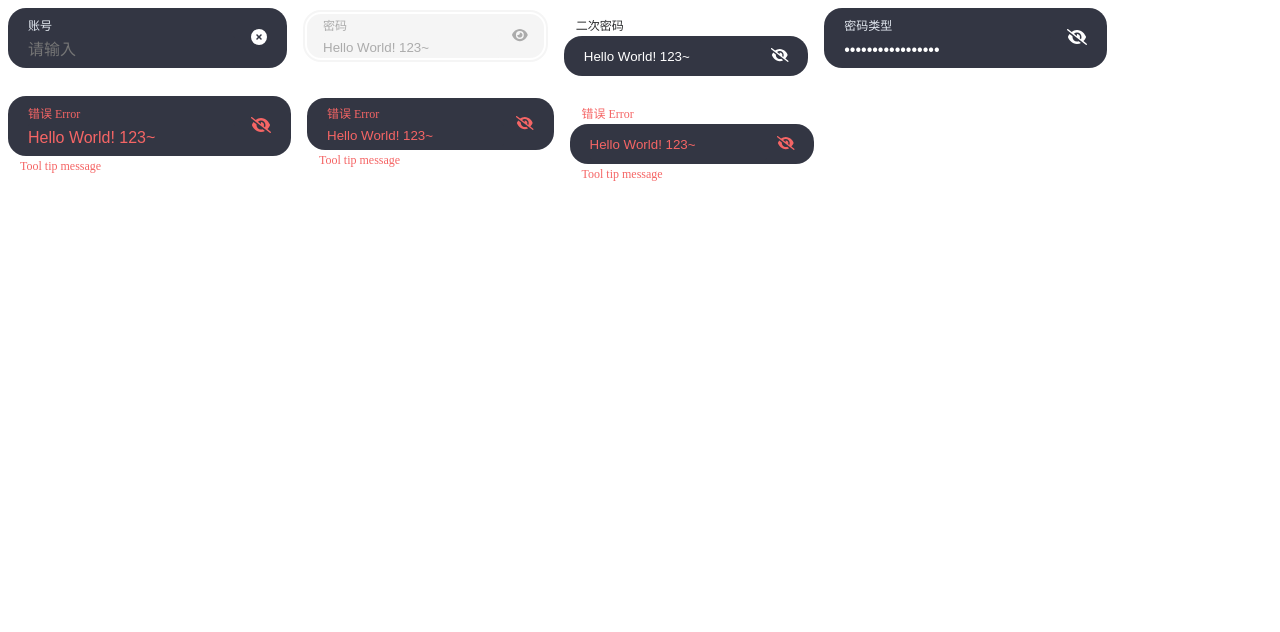
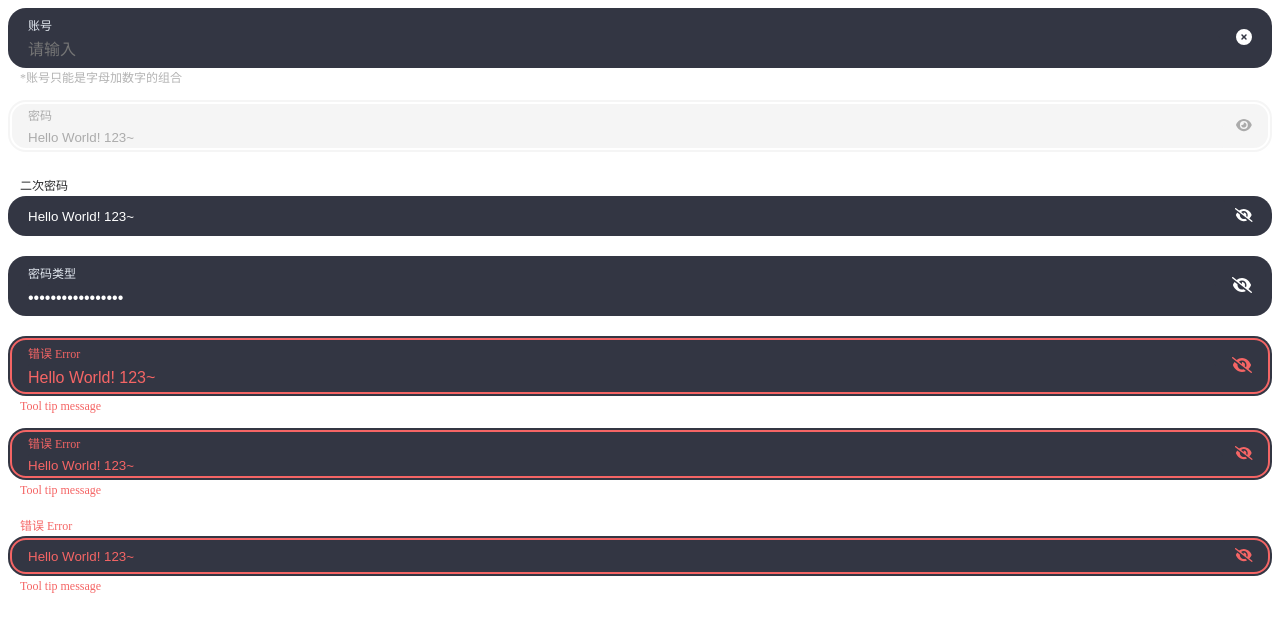
Before and after one commit to walkonairy/asow-ui, a React (Vite) app: page / in a window 1280 px wide. Shown: the top 632 px of the page. Built offline with nearby package versions, Linux system fonts and the light colour scheme.

Commit message:
allow clear 图标

```diff
--- a/src/packages/input/Input.tsx
+++ b/src/packages/input/Input.tsx
@@ -124,7 +124,10 @@ const Input = forwardRef(
       );
     };
 
-    const renderSuffix = () => {
+    const renderSuffix = (suffixIcon) => {
+      if (!suffixIcon) {
+        return;
+      }
       const _suffix =
         typeof suffixIcon === "object" ? (
           suffixIcon
@@ -181,7 +184,7 @@ const Input = forwardRef(
      */
 
     return (
-      <div>
+      <div style={{ width: "100%" }}>
         {_size === "small" && renderLabel()}
         <div
           // @ts-ignore
@@ -202,7 +205,7 @@ const Input = forwardRef(
                 {...rest}
               />
             </span>
-            {suffixIcon && renderSuffix()}
+            {renderSuffix(allowClear ? "xmark-circle" : suffixIcon)}
           </span>
         </div>
         {renderMessage()}
--- a/src/packages/input/__expample__/ExInput.tsx
+++ b/src/packages/input/__expample__/ExInput.tsx
@@ -19,11 +19,13 @@ const ExInput = () => {
           label="账号"
           placeholder="请输入"
           size={{ base: "small", md: "large" }}
-          suffixIcon={<Icon icon="xmark-circle" />}
+          // suffixIcon={<Icon icon="xmark-circle" />}
           value={value}
           onChange={(event) => {
             setValue(event.target.value);
           }}
+          allowClear={true}
+          toolTip="*账号只能是字母加数字的组合"
         />
 
         <Input
--- a/src/packages/input/styles/_index.scss
+++ b/src/packages/input/styles/_index.scss
@@ -26,15 +26,17 @@
   }
 
   &-status-error {
-    @include input-wrapper-focus(0, $color-error);
+    @include input-wrapper-focus(1, $color-error);
   }
 }
 
 .#{$prefix-cls}input-wrapper-focus {
   @include input-wrapper-focus(1);
+  //box-shadow: rgb(0 0 0 / 55%) 0px 2px 10px;
 
   &-status-error {
-    @include input-wrapper-focus(1, $color-error);
+    //@include input-wrapper-focus(1, $color-error);
+    box-shadow: rgb(0 0 0 / 55%) 0 1px 6px;
   }
 }
 
```
